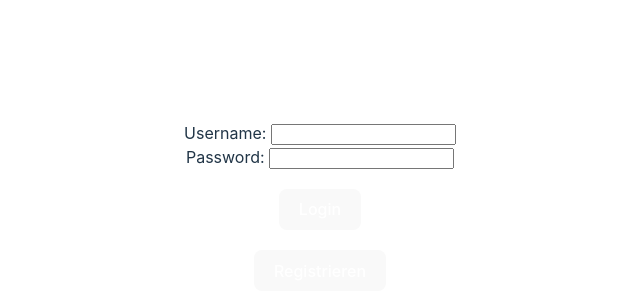
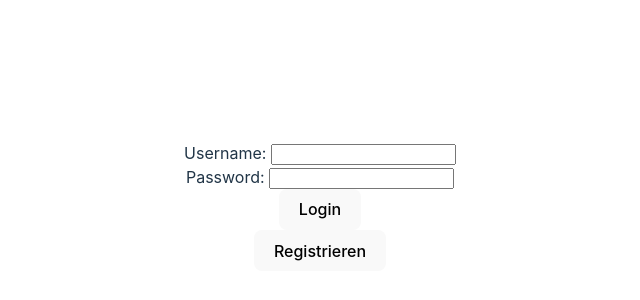
Before and after one commit to teleidoskopbild/quiz-app, a React (Vite) app: page / in a window 1280 px wide. Shown: the part 194-494 px from the top of the page, without its empty margins (320-960 px from the left). Built offline with nearby package versions, Linux system fonts and the light colour scheme.

Commit message:
add classes

```diff
--- a/src/components/ads-page.css
+++ b/src/components/ads-page.css
@@ -49,7 +49,7 @@ img:hover {
 }
 
 /* Regular button styling */
-button {
+.result_btn {
   padding: 10px 20px;
   margin-top: 20px;
   background-color: #4caf50;
@@ -60,6 +60,6 @@ button {
   transition: background-color 0.3s ease;
 }
 
-button:hover {
+.result_btn:hover {
   background-color: #45a049;
 }
--- a/src/index.css
+++ b/src/index.css
@@ -43,7 +43,7 @@ button {
   font-size: 1em;
   font-weight: 500;
   font-family: inherit;
-  background-color: #4caf50;
+  background-color: #1a1a1a;
   cursor: pointer;
   transition: border-color 0.25s;
 }
```
